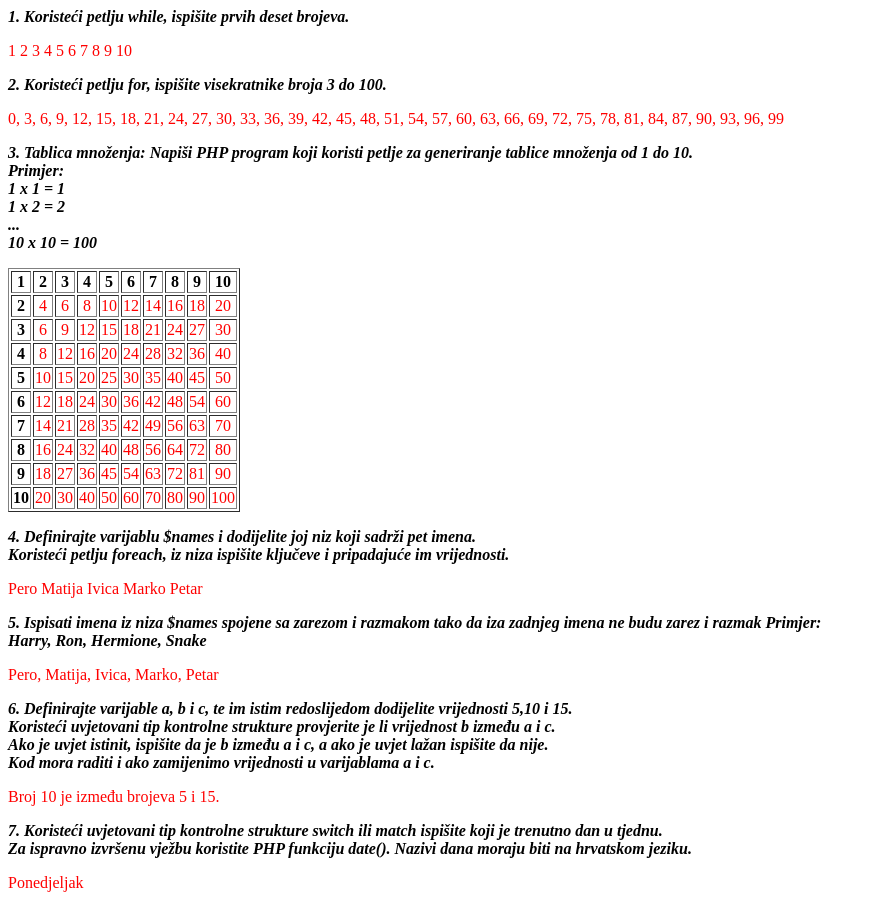
After one commit to ihrvo/osnove_php, a PHP site: page /5.Kontrolne_stukture/dz.php in a window 1280 px wide. The commit adds this page. Shown: the whole page, without its empty margins (0-876 px from the left). Run offline with PHP 8.4, Linux system fonts and the light colour scheme.

Commit message:
dz Konrolne strukture

```diff
--- /dev/null
+++ b/5.Kontrolne_stukture/dz.php
@@ -0,0 +1,131 @@
+<?php
+// 1. ZADATAK
+
+echo '<b><i>1. Koristeći petlju while, ispišite prvih deset brojeva.</b></i>';
+
+$i = 1;
+
+echo '<p style="color:ff0000">';
+
+while ($i <= 10) {
+    echo "$i ";
+    $i++;
+}
+echo '</p>';
+
+// 2. ZADATAK
+
+echo '<b><i>2. Koristeći petlju for, ispišite visekratnike broja 3 do 100.</i></b>';
+
+$i = 1;
+
+$do_broja = 100;
+echo '<p style="color:ff0000">';
+for ($i=0; $i <= $do_broja; $i++) {
+    if (($i % 3) === 0) {
+        if ($i < ($do_broja-1)) {  // 1. način da nema zadnjeg zareza (bez googlanja:)
+            echo "$i, ";
+        }
+        else {
+            echo "$i";
+        }
+    }
+}
+echo '</p>';
+
+// 3. ZADATAK
+
+echo '<b><i>3. Tablica množenja: Napiši PHP program koji koristi petlje za generiranje tablice množenja od 1 do 10.<br>
+Primjer:<br>
+    1 x 1 = 1<br>
+    1 x 2 = 2<br>
+    ...<br>
+    10 x 10 = 100</b></i>';
+
+echo '<p><table border="1" style="color:ff0000">';
+
+for ($a=1; $a <= 10; $a++) {
+    echo $prvi_red = ($a === 1) ? '<tr style="font-weight:bold;color:000000;"">' : '<tr>';
+        for ($b=1; $b <= 10; $b++) {
+            $umnozak = $a * $b;
+            echo $prva_kolona = ($b === 1) ? '<td style="text-align: center;font-weight:bold;color:000000">'. $umnozak .'</td>' : '<td style="text-align: center;">'. $umnozak .'</td>';
+        }
+    echo '</tr>';
+}
+
+echo '</table></p>';
+
+// 4. ZADATAK
+
+echo '<b><i>4. Definirajte varijablu $names i dodijelite joj niz koji sadrži pet imena.<br>
+Koristeći petlju foreach, iz niza ispišite ključeve i pripadajuće im vrijednosti. </b></i>';
+
+$names = ['Pero', 'Matija', 'Ivica', 'Marko', 'Petar'];
+
+echo '<p style="color:ff0000">';
+foreach ($names as $key) {
+    echo $key." ";
+}
+echo '<p>';
+
+// 5. ZADATAK
+
+echo '<b><i>5. Ispisati imena iz niza $names spojene sa zarezom i razmakom tako da iza zadnjeg imena ne budu zarez i razmak
+Primjer:<br>Harry, Ron, Hermione, Snake</b></i>';
+
+$result = '';
+
+echo '<p style="color:ff0000">';
+foreach ($names as $key) { // uz google :)
+    $result .= $key.", ";
+}
+$result = rtrim($result,', ');
+echo $result;
+echo '<p>';
+
+// 6. ZADATAK
+
+echo '<b><i>6. Definirajte varijable a, b i c, te im istim redoslijedom dodijelite vrijednosti 5,10 i 15.<br>
+Koristeći uvjetovani tip kontrolne strukture provjerite je li vrijednost b između a i c.<br>
+Ako je uvjet istinit, ispišite da je b između a i c, a ako je uvjet lažan ispišite da nije.<br>
+Kod mora raditi i ako zamijenimo vrijednosti u varijablama a i c. </b></i>';
+
+$a = 5;
+$b = 10;
+$c = 15;
+
+echo '<p style="color:ff0000">';
+
+if ($b < $c && $b > $a) {
+    echo 'Broj '. $b .' je između brojeva '. $a .' i '. $c .'.';
+} elseif ($b > $c && $b < $a) {
+    echo 'Broj '. $b .' je između brojeva '. $a .' i '. $c .'.';
+} else {
+    echo 'Broj '. $b .' nije između brojeva '. $a .' i '. $c .'.';
+}
+
+echo '<p>';
+
+// 7. ZADATAK
+
+echo '<b><i>7. Koristeći uvjetovani tip kontrolne strukture switch ili match ispišite koji je trenutno dan u tjednu. <br>
+Za ispravno izvršenu vježbu koristite PHP funkciju date(). Nazivi dana moraju biti na hrvatskom jeziku.</b></i>';
+setlocale(LC_ALL,'croatian');
+
+$date = date('D');
+
+$dan = match ($date) {
+    'Mon' => 'Ponedjeljak',
+    'Tue' => 'Utorak',
+    'Wed' => 'Srijeda',
+    'Thu' => 'Četvrtak',
+    'Fri' => 'Petak',
+    'Sat' => 'Subota',
+    'Sun' => 'Nedjelja',
+    default => 'Danas nije dan:)'
+};
+
+
+
+
+echo '<p style="color:ff0000">'. $dan .'<p>';
--- /dev/null
+++ b/5.Kontrolne_stukture/if.php
@@ -0,0 +1,6 @@
+<?php
+$primeNumbers =  [2, 3, 5, 7, 11];
+// ako postoji index 2 ispisi postoji
+if (isset($primeNumbers[2])) {
+    echo 'Treći element u nizu postoji.';
+}
```
Also changed, not shown: 3.Operatori/kombinirani_operator_dodjele.php (+6 -6 lines), 4.Arrays/dz.php (+9 -3 lines), 5.Kontrolne_stukture/for.php (added, +56 -0 lines), 5.Kontrolne_stukture/foreach.php (added, +58 -0 lines), 5.Kontrolne_stukture/switch_match.php (added, +50 -0 lines), 5.Kontrolne_stukture/while_do_while.php (added, +30 -0 lines), 5.Kontrolne_stukture/foreach_in_html.php (added).
